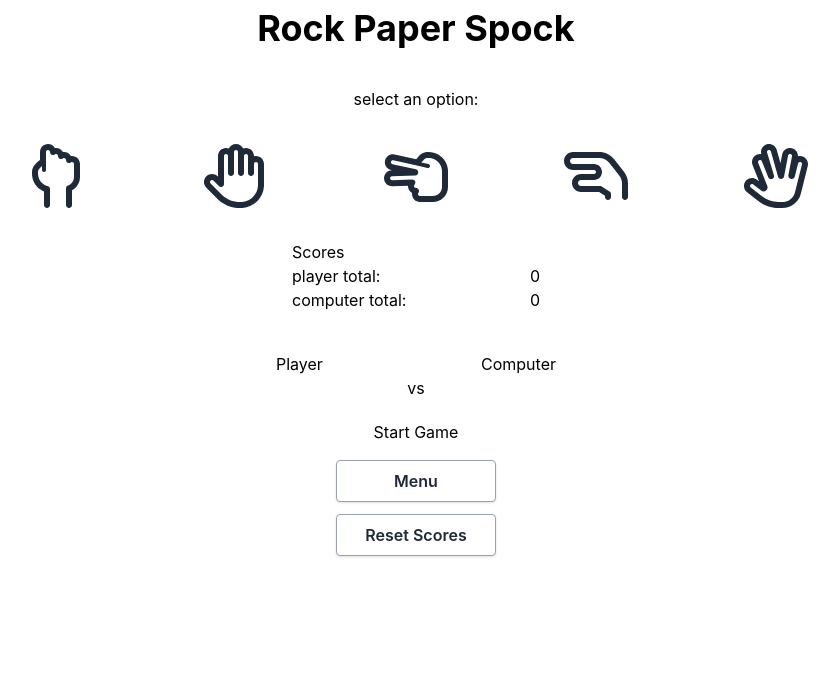
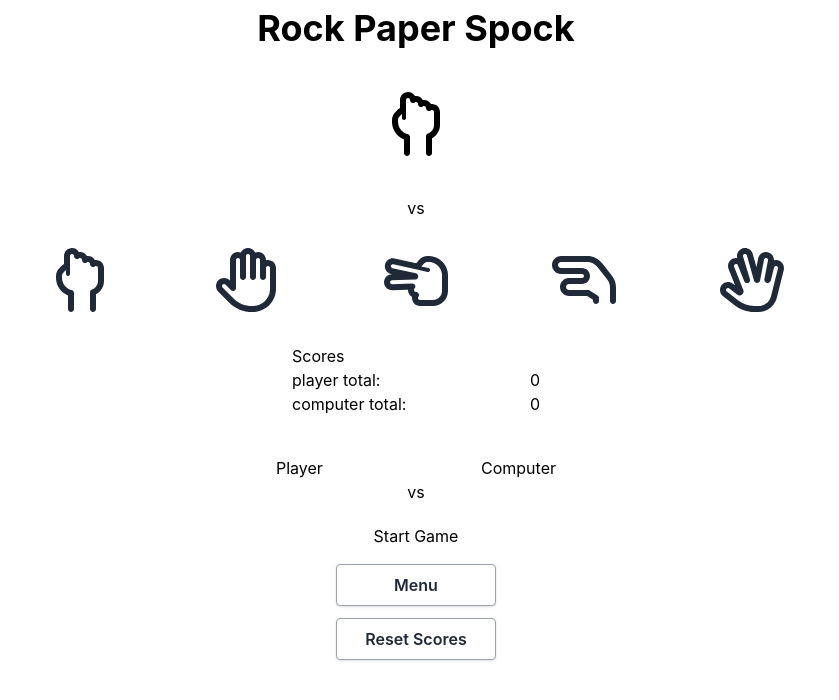
Before and after one commit to Sing-Kai/spock-rock-game, a React (Create React App) app: page / in a window 1280 px wide. Both pictures are taken after a click on the button "play". Shown: the top 700 px of the page, without its empty margins (224-1063 px from the left). Built offline with nearby package versions, Linux system fonts and the light colour scheme.

Commit message:
added computer component

```diff
--- /dev/null
+++ b/src/components/Computer.tsx
@@ -0,0 +1,30 @@
+import React from 'react'
+import {Spin} from './animation'
+import Progress from '../data/enums'
+import { FontAwesomeIcon } from '@fortawesome/react-fontawesome';
+import { faHandRock, faHandPaper, faHandScissors, faHandLizard, faHandSpock } from '@fortawesome/free-regular-svg-icons';
+
+const Computer = ({play, progress, updateProgress}) => {
+
+  if(progress === Progress.Ready){
+    return (
+      <div className="mt-10">
+        <FontAwesomeIcon icon={faHandRock} size="4x"/>
+      </div>
+    )
+  }
+
+  if(progress === Progress.Finished){
+    return (
+      <div className="mt-10">
+        <FontAwesomeIcon icon={faHandSpock} size="4x"/>
+      </div>
+    )
+  }
+
+  return (
+      <Spin play={play} progress={progress} updateProgress={updateProgress}/>
+  )
+}
+
+export default Computer
--- a/src/components/Game.tsx
+++ b/src/components/Game.tsx
@@ -8,21 +8,23 @@ import { FontAwesomeIcon } from '@fortawesome/react-fontawesome';
 import { faHandRock, faHandPaper, faHandScissors, faHandLizard, faHandSpock } from '@fortawesome/free-regular-svg-icons';
 //import { faHandRock, faHandPaper, faHandScissors, faHandLizard, faHandSpock } from '@fortawesome/free-solid-svg-icons';
 //import { solid} from '@fortawesome/fontawesome-svg-core/import.macro' // <-- import styles to be used
-import PageTransition from './animation/PageTransition'
-import OptionHover from './animation/OptionHover'
-import { motion } from "framer-motion"
+import {PageTransition, OptionHover, Spin} from './animation/index'
+import Progress from '../data/enums';
+import Computer from './Computer';
 
 
 const Game = () =>{
-
+  const [play, setPlay] = useState(false);
   const [userSelction, setUserSelection] = useState('')
   const [computerSelction, setcomputerSelction] = useState('')
   const [gameResult, setGameResult] = useState(GameResult.Start)
-  const { playerWins, computerWins, player, computer, reset, updateGameState } = useStore()
+  const { playerWins, computerWins, player, computer, reset, updateGameState, progress, updateProgress } = useStore()
 
   const handleOnClick = (value: string) => {
     setUserSelection(value)
     setcomputerSelction(getRandomOption());
+    setPlay((current)=>!current)
+    updateProgress(Progress.Playing);
   }
 
   useEffect(()=>{
@@ -53,11 +55,15 @@ const Game = () =>{
     <PageTransition>
       <h1 className="header wave">Rock Paper Spock</h1>
 
-      <div className='animate-bounce mt-10'>
-        <span>select an option:</span>
+      <div>
+        <Computer play={play} progress={progress} updateProgress={updateProgress}/>
       </div>
 
-      <div className="flex flex-row justify-center gap-5 mb-3 mt-5">
+      <div className='mt-10'>
+        <span>vs</span>
+      </div>
+
+      <div className="flex flex-row justify-center gap-2 mb-3 mt-5">
         <OptionHover>
           <button className="select-option" onClick={()=> handleOnClick('ROCK')}>
             <FontAwesomeIcon icon={faHandRock} size="4x"/>
--- /dev/null
+++ b/src/components/animation/Spin.tsx
@@ -0,0 +1,71 @@
+import React, { useEffect, useRef, useState } from 'react'
+import {motion} from 'framer-motion'
+import { FontAwesomeIcon } from '@fortawesome/react-fontawesome';
+import { faHandRock, faHandPaper, faHandScissors, faHandLizard, faHandSpock } from '@fortawesome/free-regular-svg-icons';
+import Progress from '../../data/enums';
+
+
+const Spin = ({play, progress, updateProgress})=>{
+
+  const [icon, setIcon] = useState(faHandRock);
+  const [timeLeft, setTimeLeft] = useState(6);
+  const intervalRef = useRef();
+
+  useEffect(() => {
+
+    // if(gameState !== 'start') return
+    intervalRef.current = setInterval(() => {
+      setTimeLeft((t) => t - 0.5);
+      const random = [
+        faHandRock, faHandPaper, faHandScissors, faHandLizard, faHandSpock
+      ]
+
+      const item = random[Math.floor(Math.random()*random.length)];
+      updateProgress(Progress.Playing)
+      setIcon(item);
+    }, 100);
+
+    console.log('finished game!!!')
+
+    return () => clearInterval(intervalRef.current);
+  }, [play]);
+
+  useEffect(() => {
+    if (timeLeft <= 0) {
+      clearInterval(intervalRef.current);
+      updateProgress(Progress.Finished)
+    }
+  }, [timeLeft]);
+
+  useEffect(()=>{
+
+    const random = [
+      faHandRock, faHandPaper, faHandScissors, faHandLizard, faHandSpock
+    ]
+
+    const item = random[Math.floor(Math.random()*random.length)];
+
+    setIcon(item);
+
+    setTimeLeft(15)
+  },[play])
+
+  return(
+    <motion.div
+      initial={{ opacity: 0.1 }}
+      animate={{ opacity: 1 }}
+      exit={{ opacity: 0 }}
+      transition={{ duration: 1 }}
+    >
+      <div className="mt-10">
+        <FontAwesomeIcon icon={icon} size="4x"/>
+      </div>
+
+    </motion.div>
+  )
+}
+
+
+
+
+export default Spin
--- a/src/components/animation/index.tsx
+++ b/src/components/animation/index.tsx
@@ -1,2 +1,3 @@
 export {default as PageTransition} from './PageTransition'
 export {default as OptionHover} from './OptionHover'
+export {default as Spin} from './Spin'
--- /dev/null
+++ b/src/data/enums.ts
@@ -0,0 +1,8 @@
+enum Progress {
+  Ready,
+  Start,
+  Playing,
+  Finished
+}
+
+export default Progress
--- a/src/hooks/useStore.ts
+++ b/src/hooks/useStore.ts
@@ -1,19 +1,24 @@
 import { create } from 'zustand'
-
+import Progress from 'src/data/enums'
 export interface GameState {
   player: number
   computer: number
   gameState: string
+  progress: Progress
   updateGameState: (s: string) => void
+  updateProgress: (s: Progress) => void
   playerWins: (by: number) => void
   computerWins: (by: number) => void
   reset: () => void
 }
 
+
 const useStore = create<GameState>()((set) => ({
   player: 0,
   computer: 0,
   gameState: 'menu',
+  progress: Progress.Ready, //ready start playing end
+  updateProgress: (s) => set(() => ({ progress: s })),
   updateGameState: (s) => set(() => ({ gameState: s })),
   playerWins: (by) => set((state) => ({ player: state.player + by })),
   computerWins: (by) => set((state) => ({ computer: state.computer + by })),
```
